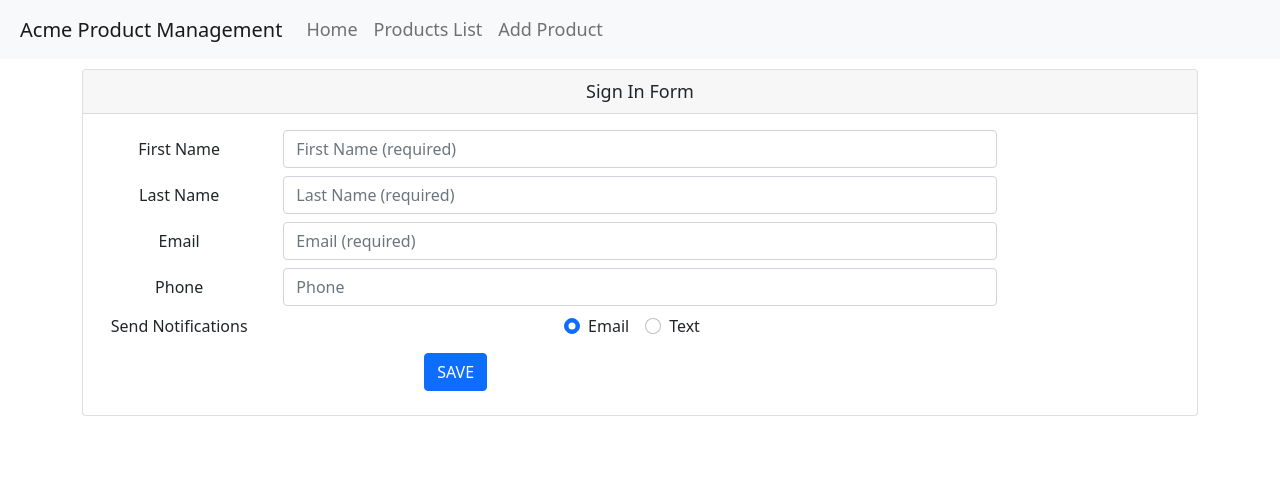
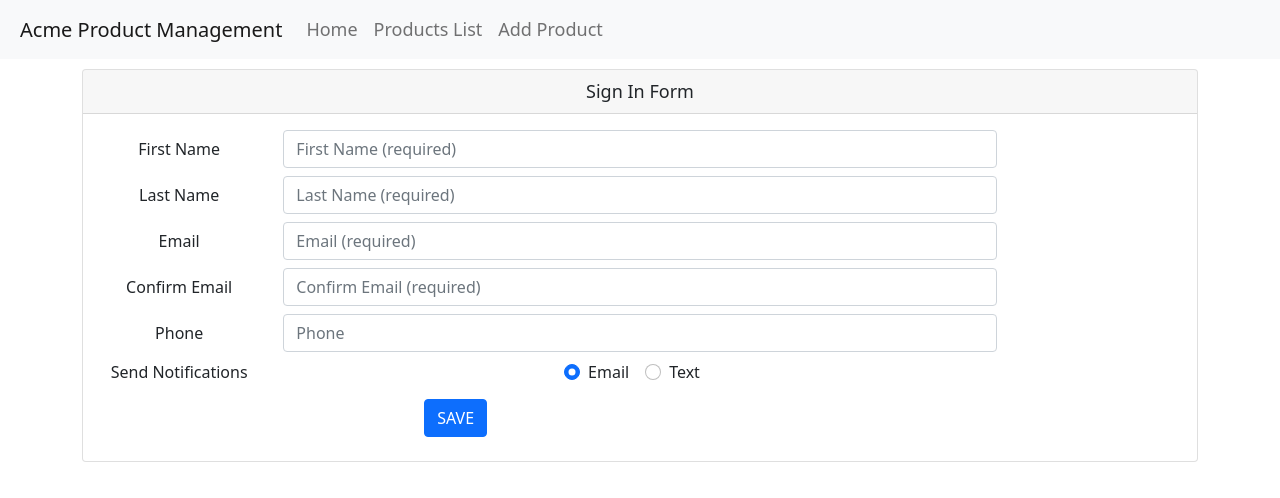
Before and after one commit to shruthirapala/AngularProject, an Angular app: page /welcome in a window 1280 px wide. Shown: the top 498 px of the page. Built offline with nearby package versions, Linux system fonts and the light colour scheme.

Commit message:
Added Cross field validations to email address

```diff
--- a/src/app/home/welcome.component.html
+++ b/src/app/home/welcome.component.html
@@ -59,7 +59,7 @@
           </span>
         </div>
       </div>
-
+      <div formGroupName="emailGroup">
         <div class="form-group row mb-2">
           <label class="col-md-2 col-form-label" for="emailId">Email</label>
           <div class="col-md-8">
@@ -71,16 +71,57 @@
               formControlName="email"
               [ngClass]="{
                 'is-invalid':
-                (customerForm.get('email')?.touched ||
-                  customerForm.get('email')?.dirty) &&
-                !customerForm.get('email')?.valid
+                  customerForm.get('emailGroup')?.errors ||
+                  ((customerForm.get('emailGroup.email')?.touched ||
+                    customerForm.get('emailGroup.email')?.dirty) &&
+                    !customerForm.get('emailGroup.email')?.valid)
               }"
             />
             <span class="invalid-feedback">
-            <span *ngIf="customerForm.get('email')?.errors?.required">
+              <span
+                *ngIf="customerForm.get('emailGroup.email')?.errors?.required"
+              >
                 Please enter your Email Address.
               </span>
             </span>
+            <span *ngIf="customerForm.get('emailGroup.email')?.errors?.email">
+              Please enter a valid Email Address
+            </span>
+          </div>
+        </div>
+
+        <div class="form-group row mb-2">
+          <label class="col-md-2 col-form-label" for="confirmEmailId"
+            >Confirm Email</label
+          >
+          <div class="col-md-8">
+            <input
+              class="form-control"
+              id="confirmEmailId"
+              type="email"
+              placeholder="Confirm Email (required)"
+              formControlName="confirmEmail"
+              [ngClass]="{
+                'is-invalid':
+                  customerForm.get('emailGroup.')?.errors ||
+                  ((customerForm.get('emailGroup.confirmEmail')?.touched ||
+                    customerForm.get('emailGroup.confirmEmail')?.dirty) &&
+                    !customerForm.get('emailGroup.confirmEmail')?.valid)
+              }"
+            />
+            <span class="invalid-feedback">
+              <span
+                *ngIf="
+                  customerForm.get('emailGroup.confirmEmail')?.errors?.required
+                "
+              >
+                Please confirm your email address.
+              </span>
+              <span *ngIf="customerForm.get('emailGroup')?.errors?.match">
+                The confirmation does not match the email address.
+              </span>
+            </span>
+          </div>
         </div>
       </div>
 
--- a/src/app/home/welcome.component.ts
+++ b/src/app/home/welcome.component.ts
@@ -5,7 +5,20 @@
   FormGroup,
   FormBuilder,
   Validators,
+  AbstractControl,
 } from '@angular/forms';
+
+function emailMatcher(c: AbstractControl): { [key: string]: boolean } | null {
+  const emailControl = c.get('email');
+  const confirmEmailControl = c.get('confirmEmail');
+  if (emailControl?.pristine === confirmEmailControl?.pristine) {
+    return null;
+  }
+  if (emailControl?.value === confirmEmailControl?.value) {
+    return null;
+  }
+  return { match: true };
+}
 
 @Component({
   templateUrl: './welcome.component.html',
@@ -21,7 +34,14 @@
     this.customerForm = this.fb.group({
       firstName: ['', [Validators.required, Validators.minLength(3)]],
       lastName: ['', [Validators.required, Validators.maxLength(20)]],
-      email: ['', Validators.required],
+      emailGroup: this.fb.group(
+        {
+          email: ['', [Validators.required, Validators.email]],
+          confirmEmail: ['', Validators.required],
+        },
+        { validator: emailMatcher }
+      ),
+
       phone: [''],
       notification: 'email',
       sendCatalog: true,
```
Lines whose indentation alone changed are shown as unchanged.
